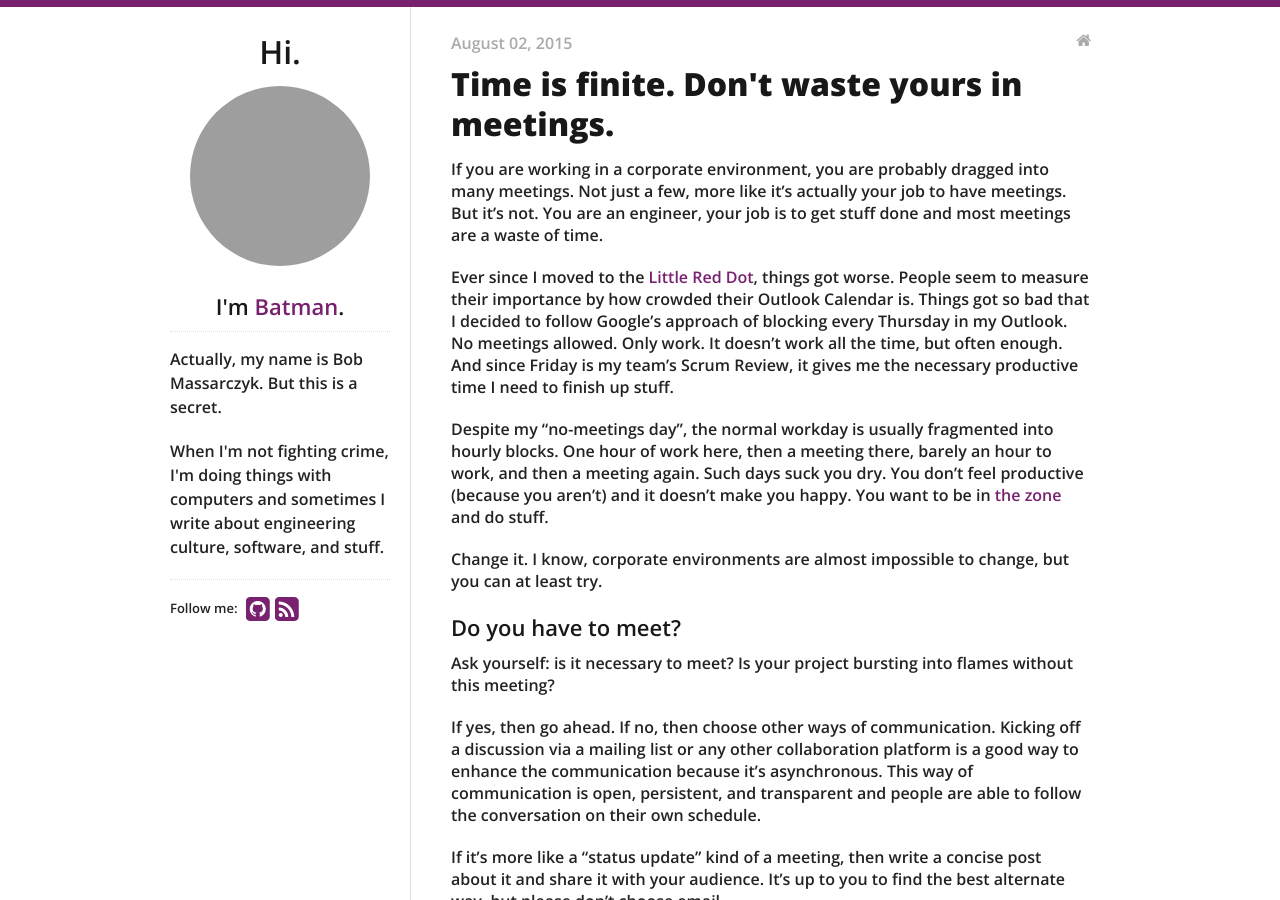
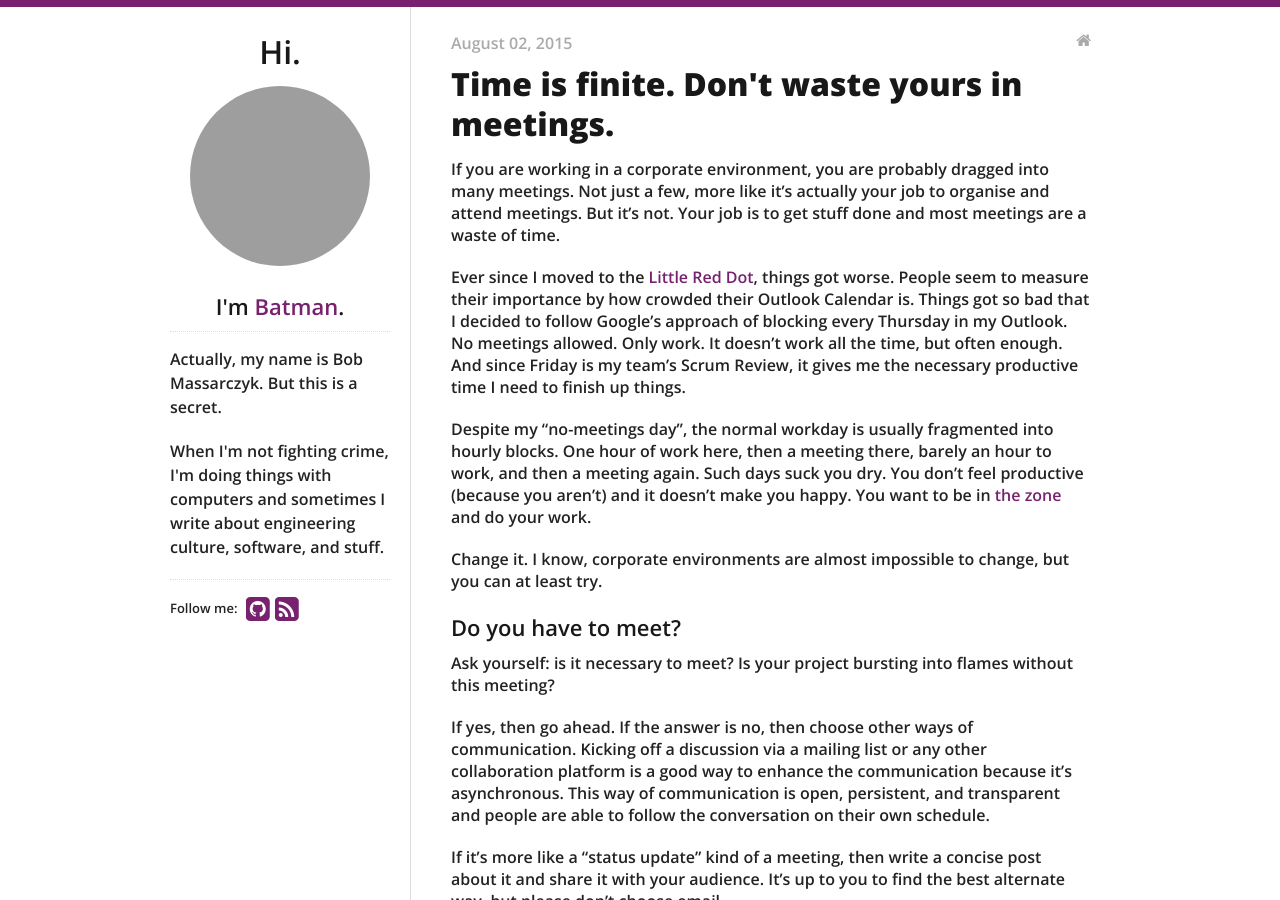
Before and after one commit to b2m9/b2m9.github.io, a Jekyll site: the page built from _posts/2015-08-02-dont-waste-your-time-in-meetings.markdown, in a window 1280 px wide and 900 px high. Built offline with Jekyll 4.4.1, drawn with Linux system fonts in a browser that asks for light colours; nearby versions of some CDN libraries; some of the changed text lies outside the part shown; grey boxes are pictures that could not be loaded.

Commit message:
modified post "don't waste your time in meetings"
- npm write-good

```diff
--- a/_posts/2015-08-02-dont-waste-your-time-in-meetings.markdown
+++ b/_posts/2015-08-02-dont-waste-your-time-in-meetings.markdown
@@ -6,11 +6,11 @@
 tags: []
 ---
 
-If you are working in a corporate environment, you are probably dragged into many meetings. Not just a few, more like it's actually your job to have meetings. But it's not. You are an engineer, your job is to get stuff done and most meetings are a waste of time.
+If you are working in a corporate environment, you are probably dragged into many meetings. Not just a few, more like it's actually your job to organise and attend meetings. But it's not. Your job is to get stuff done and most meetings are a waste of time.
 
-Ever since I moved to the [Little Red Dot](https://en.wikipedia.org/wiki/Little_red_dot), things got worse. People seem to measure their importance by how crowded their Outlook Calendar is. Things got so bad that I decided to follow Google's approach of blocking every Thursday in my Outlook. No meetings allowed. Only work. It doesn't work all the time, but often enough. And since Friday is my team's Scrum Review, it gives me the necessary productive time I need to finish up stuff.
+Ever since I moved to the [Little Red Dot](https://en.wikipedia.org/wiki/Little_red_dot), things got worse. People seem to measure their importance by how crowded their Outlook Calendar is. Things got so bad that I decided to follow Google's approach of blocking every Thursday in my Outlook. No meetings allowed. Only work. It doesn't work all the time, but often enough. And since Friday is my team's Scrum Review, it gives me the necessary productive time I need to finish up things.
 
-Despite my "no-meetings day", the normal workday is usually fragmented into hourly blocks. One hour of work here, then a meeting there, barely an hour to work, and then a meeting again. Such days suck you dry. You don't feel productive (because you aren't) and it doesn't make you happy. You want to be in [the zone](https://en.wikipedia.org/wiki/Flow_(psychology)) and do stuff.
+Despite my "no-meetings day", the normal workday is usually fragmented into hourly blocks. One hour of work here, then a meeting there, barely an hour to work, and then a meeting again. Such days suck you dry. You don't feel productive (because you aren't) and it doesn't make you happy. You want to be in [the zone](https://en.wikipedia.org/wiki/Flow_(psychology)) and do your work.
 
 Change it. I know, corporate environments are almost impossible to change, but you can at least try.
 
@@ -18,7 +18,7 @@
 
 Ask yourself: is it necessary to meet? Is your project bursting into flames without this meeting?
 
-If yes, then go ahead. If no, then choose other ways of communication. Kicking off a discussion via a mailing list or any other collaboration platform is a good way to enhance the communication because it's asynchronous. This way of communication is open, persistent, and transparent and people are able to follow the conversation on their own schedule.
+If yes, then go ahead. If the answer is no, then choose other ways of communication. Kicking off a discussion via a mailing list or any other collaboration platform is a good way to enhance the communication because it's asynchronous. This way of communication is open, persistent, and transparent and people are able to follow the conversation on their own schedule.
 
 If it's more like a "status update" kind of a meeting, then write a concise post about it and share it with your audience. It's up to you to find the best alternate way, but please don't choose email.
 
@@ -51,9 +51,9 @@
 
 ## No laptops and smartphones
 
-One of the few major rules from my German teams. If you attend a meeting, then don't check for emails or play Candy Crush. It's not only disrespectful, it's also inefficient. When the majority is playing with their phones, it's hard to stay on track and reach a constructive consensus.
+One of the major rules from my German teams. If you attend a meeting, then don't check for emails or play Candy Crush. It's not only disrespectful, it's also inefficient. When the majority is playing with their phones, it's hard to stay on track and reach a constructive consensus.
 
-I admit, I wasn't successful to establish this rule in South East Asia. Apparently, people love their devices too much.
+I admit that there is a cultural component to it. Apparently, people in South East Asia love their devices too much.
 
 ## Take notes
 
```
Also changed, not shown: other parts of _posts/2015-08-02-dont-waste-your-time-in-meetings.markdown (+1 -1 lines).
